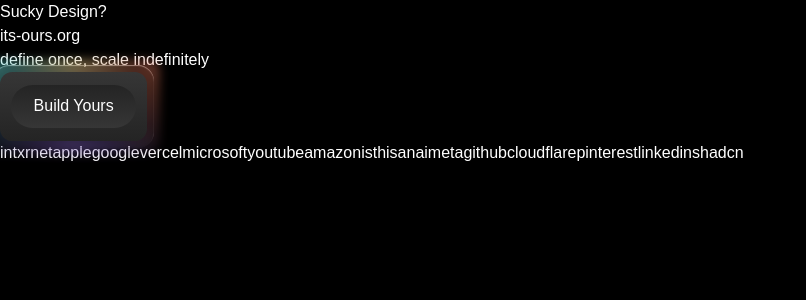
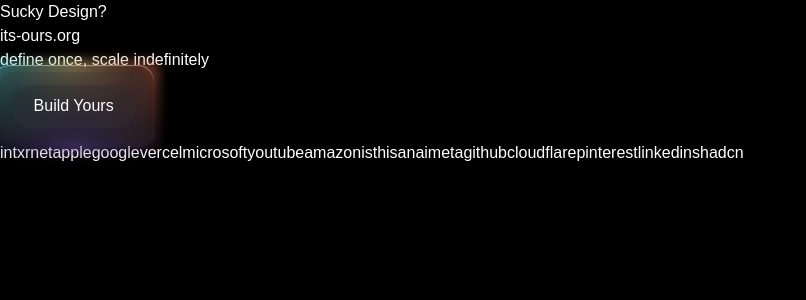
Before and after one commit to bharxhav/sucky-design, a Next.js app: page / in a window 1280 px wide. Shown: the top 300 px of the page, without its empty margins (0-806 px from the left). Built offline with nearby package versions, Linux system fonts and the light colour scheme; a web font is replaced by a local one.

Commit message:
Personalize

```diff
--- a/src/app/globals.css
+++ b/src/app/globals.css
@@ -12,7 +12,7 @@ body {
   color: var(--foreground);
 }
 
-.cart-button {
+.build-button {
   padding: 0.8em 0.7em;
   cursor: pointer;
   line-height: 1;
@@ -42,7 +42,7 @@ body {
   transition: box-shadow 0.12s ease;
 }
 
-.cart-button::before {
+.build-button::before {
   content: "";
   position: absolute;
   inset: -0.8em;
@@ -73,18 +73,18 @@ body {
   transition: all 0.12s ease;
 }
 
-.cart-button::after {
+.build-button::after {
   content: "";
   position: absolute;
   inset: 0;
-  background: linear-gradient(#363636, #242424);
+  background: linear-gradient(#36363646, #24242446);
   border-radius: inherit;
   z-index: -1;
 }
 
 .button-text {
   position: relative;
-  background: linear-gradient(#242424, #363636);
+  background: linear-gradient(#24242446, #36363646);
   padding: 0.85em 1.4em;
   border: none;
   border-radius: 999em;
@@ -95,42 +95,42 @@ body {
   transition: all 0.12s ease;
 }
 
-.cart-button:hover {
+.build-button:hover {
   transform: translateY(-2px);
 }
 
-.cart-button:hover .glass-effect {
+.build-button:hover .glass-effect {
   box-shadow: inset 0 1px 1px rgba(255, 255, 255, 0.6),
     inset 0 -1px 1px rgba(0, 0, 0, 0.3), 0 0 30px 2px rgb(0 0 0 / 30%);
 }
 
-.cart-button:hover::before {
+.build-button:hover::before {
   opacity: 1;
   filter: blur(0.4em);
   transform: scale(1.05);
 }
 
-.cart-button:hover .button-text {
+.build-button:hover .button-text {
   transform: scale(1.02);
 }
 
-.cart-button:hover::before {
+.build-button:hover::before {
   opacity: 1;
 }
 
-.cart-button:active {
+.build-button:active {
   transform: translateY(3px) scale(0.95);
   transition: transform 0.08s cubic-bezier(0.4, 0, 0.2, 1);
 }
 
-.cart-button:active .glass-effect {
+.build-button:active .glass-effect {
   box-shadow: inset 0 1px 1px rgba(255, 255, 255, 0.3),
     inset 0 -1px 1px rgba(0, 0, 0, 0.2), 0 0 15px 0 rgb(0 0 0 / 20%);
   opacity: 0.2;
   transition: all 0.3s ease;
 }
 
-.cart-button:active::before {
+.build-button:active::before {
   opacity: 1;
   filter: blur(1em);
   transform: scale(1.1);
@@ -138,12 +138,12 @@ body {
   transition: all 0.08s ease;
 }
 
-.cart-button:active .button-text {
+.build-button:active .button-text {
   transform: scale(0.92);
-  background: linear-gradient(#1a1a1a, #2a2a2a);
+  background: linear-gradient(#1a1a1a46, #2a2a2a46);
   transition: all 0.08s ease;
 }
 
-.cart-button:active {
+.build-button:active {
   outline: none;
 }
--- a/src/app/page.tsx
+++ b/src/app/page.tsx
@@ -6,9 +6,9 @@ export default function Home() {
       <div className="flex flex-col justify-center items-center w-full max-w-6xl mx-auto">
         <p className="py-4">define once, scale indefinitely</p>
 
-        <button className="cart-button">
+        <button className="build-button">
           <div className="glass-effect"></div>
-          <span className="button-text text-xl">Build Yours</span>
+          <span className="button-text text-xl opacity-80">Build Yours</span>
         </button>
       </div>
       <div className="flex flex-1 w-full max-w-6xl mx-auto"></div>
```
